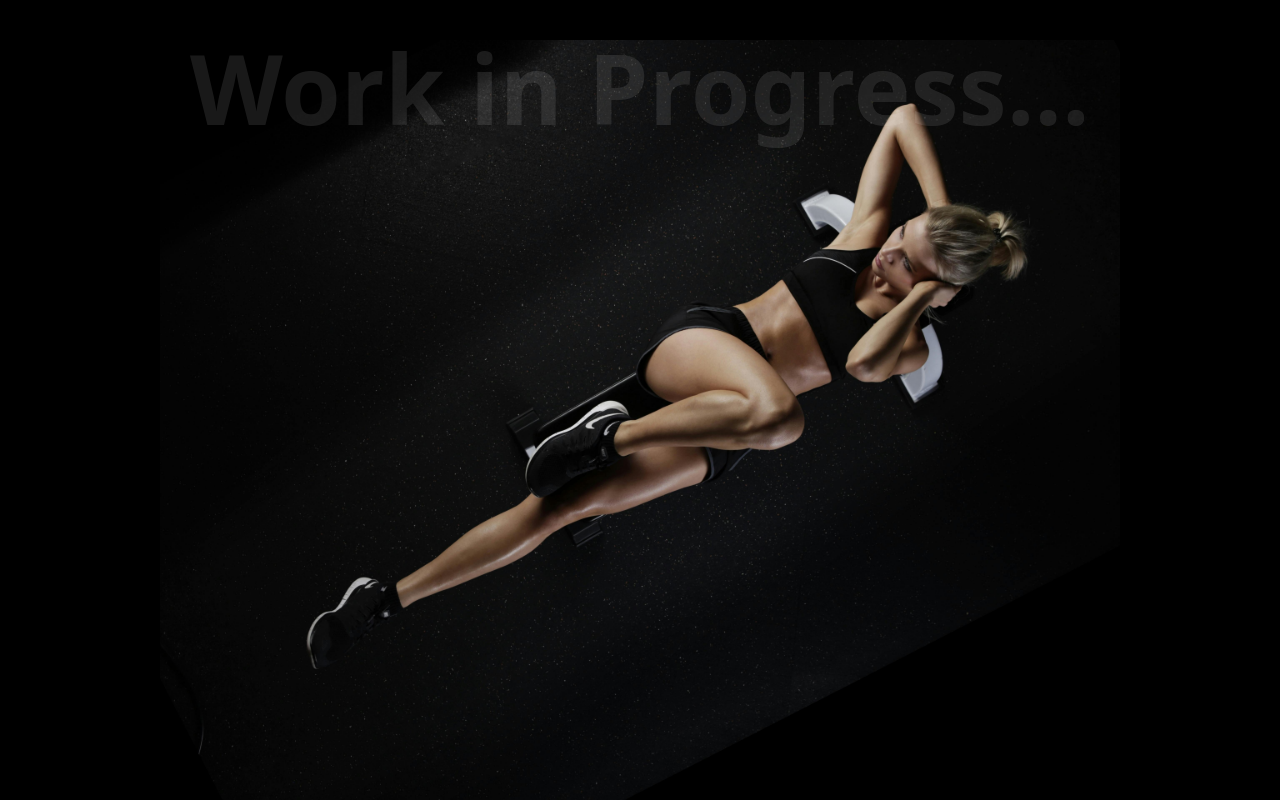
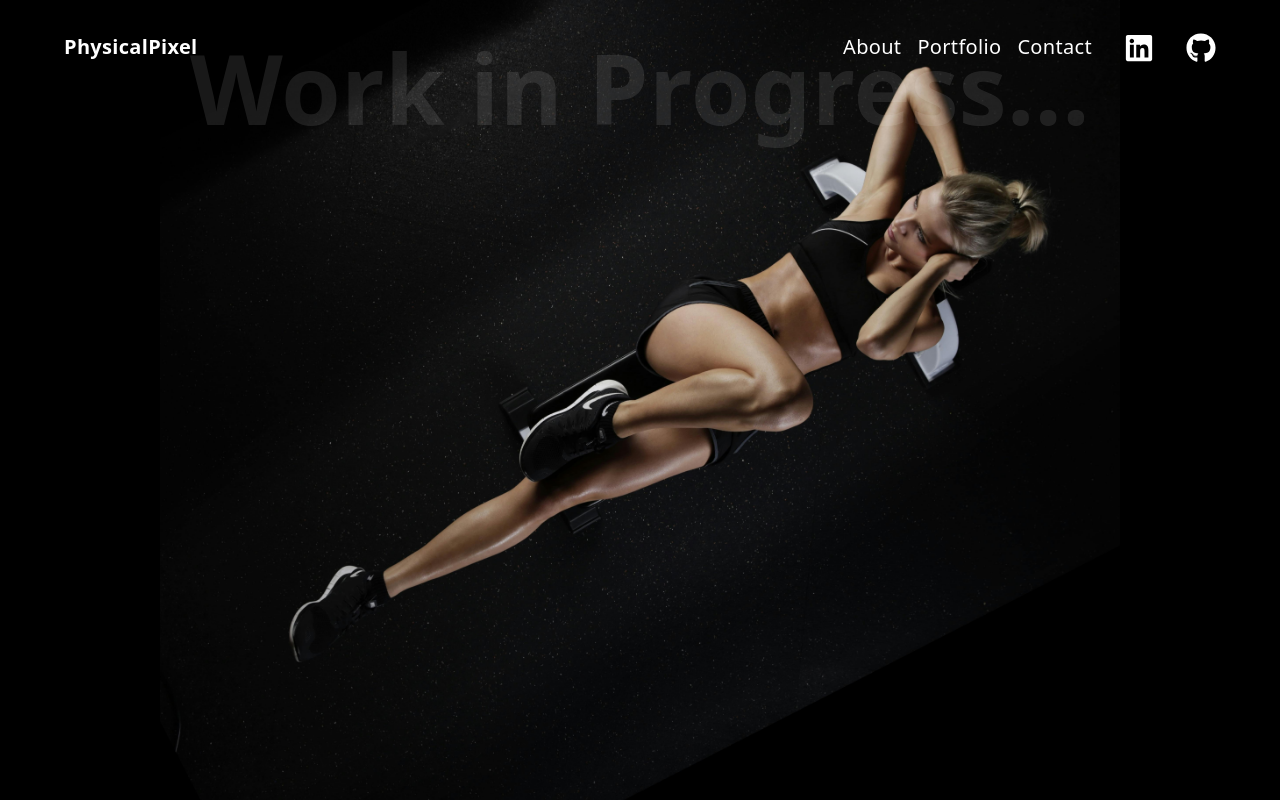
Before and after one commit to Physicalpixel/portfolio25, a React (Vite) app: page /#/lwmHome in a window 1280 px wide. Built offline with nearby package versions, Linux system fonts and the light colour scheme; some icons are missing.

Commit message:
changed some simple styles in lwm

```diff
--- a/src/pages/lwmHome.tsx
+++ b/src/pages/lwmHome.tsx
@@ -1,6 +1,6 @@
 import {ChevronDown} from "tabler-icons-react"
-
 import "../styles/lwm.css"
+import Header from "../components/header"
 
 const siteThemeColorTailwind = "bg-black"
 const siteThemeColorHex = "black"
@@ -32,14 +32,14 @@ const gridItems = [
 ]
 export default function LwmHome() {
 	return (
-		<div className={`pr-40 pl-40 pt-10 h-screen tracking-[0.02em] ${siteThemeColorTailwind}`}>
+		<div className={`pr-40 pl-40 h-screen tracking-[0.02em] ${siteThemeColorTailwind}`}>
 			<div className="bg-[url('/images/workoutHome.jpg')] bg-cover bg-center z-10 h-full overflow-y-auto scrollbar-hidden">
 				{/* <div className="absolute inset-0 bg-black opacity-70"></div>  */}
 				{Array.from({length: 1}).map((_, i) => (
 					<div
 						key={i}
-						className="w-full h-full items-center flex flex-col justify-between font-semibold  text-white text-8xl opacity-10 ]">
-						Work in Progress...
+						className="w-full h-full items-center flex flex-col  justify-between font-semibold  text-white text-8xl opacity-10 ]">
+						<div className="pt-10">Work in Progress...</div>
 						<ChevronDown
 							strokeWidth={1.2}
 							className="w-52 h-52 animate-[bounce_1.3s_infinite]"
@@ -47,7 +47,13 @@ export default function LwmHome() {
 					</div>
 				))}
 				<div className="h-full w-full text-white text-4xl bg-neutral-950 flex flex-col items-center text-opacity-20  justify-center pl-[70px] pr-[70px]">
-					About<div>Hey! I’m Jane, your workout buddy and hype coach. I help people get stronger, move better, and actually enjoy training. No crazy diets, no scary gym vibes—just real progress at your pace. Whether you're lifting for the first time or chasing new goals, I got you. Let’s sweat, laugh, and build that badass version of you together.</div>
+					<div className="fixed top-0 w-full z-[99]">
+						<Header bgColor={""}></Header>
+					</div>
+					<div className="flex gap-10 ">
+						<div className="text-8xl text-bold">About</div>
+						<div className="text-xl w-1/2">Hey! I’m Jane, your workout buddy and hype coach. I help people get stronger, move better, and actually enjoy training. No crazy diets, no scary gym vibes—just real progress at your pace. Whether you're lifting for the first time or chasing new goals, I got you. Let’s sweat, laugh, and build that badass version of you together.</div>
+					</div>
 				</div>
 				<div className="h-full text-8xl bg-neutral-900 grid grid-cols-5 grid-rows-5 gap-4 grid-auto-flow-row  ">
 					{gridItems.map((item, i) => (
```
